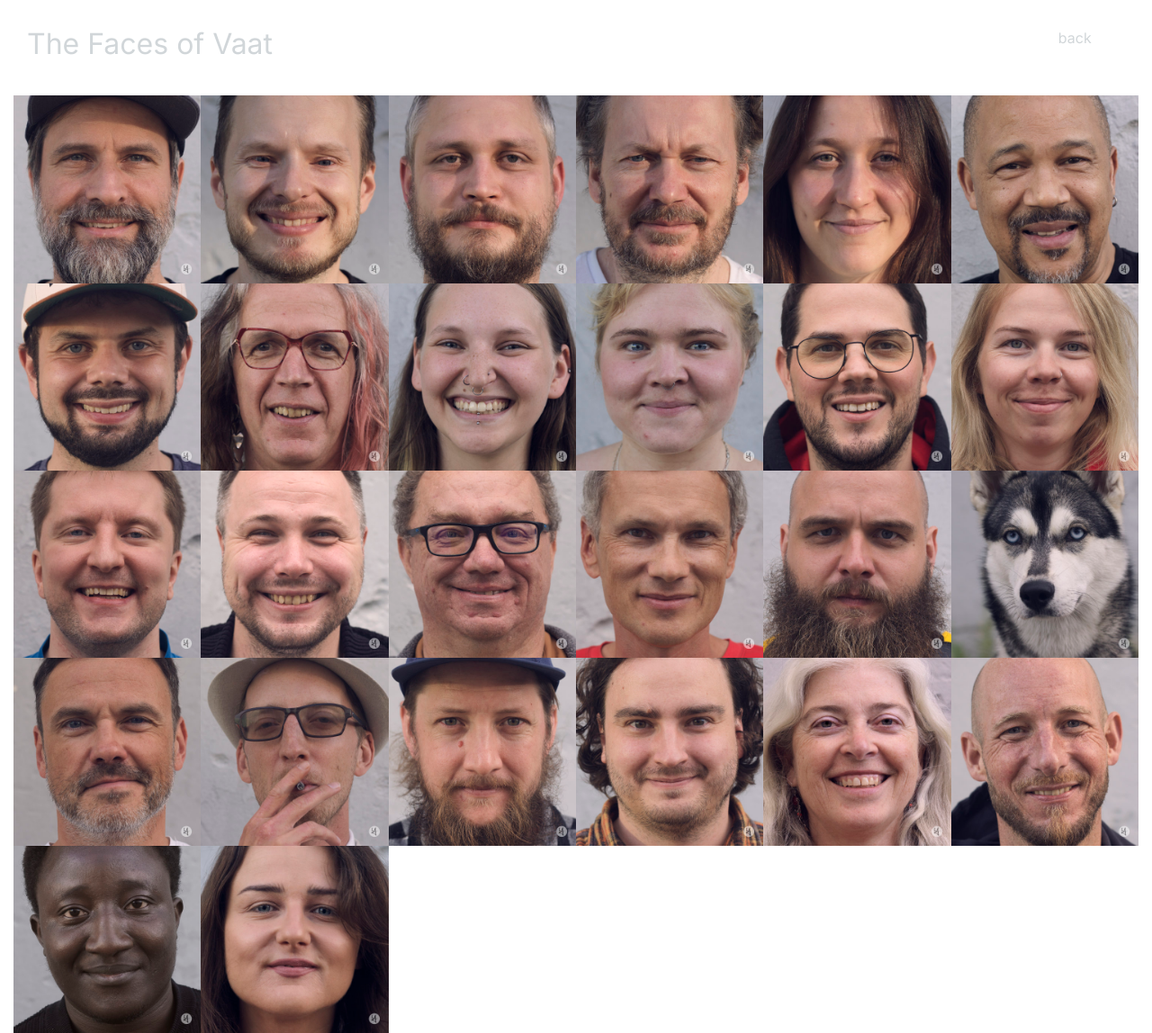
After one commit to Vaat/vaat-website, a PHP site: page /faces-of-vaat in a window 1280 px wide. The commit adds this page. Shown: the whole page at 90% size. Run offline with PHP 8.4, Linux system fonts and the light colour scheme; some libraries are stand-ins or nearby versions.

Commit message:
update brewing, add faces of vaat page

```diff
--- /dev/null
+++ b/public/faces-of-vaat.php
@@ -0,0 +1,64 @@
+<!DOCTYPE html>
+<html lang="en">
+<head>
+    <meta charset="UTF-8">
+    <meta name="viewport" content="width=device-width, initial-scale=1.0">
+    <title>Faces of Vaat</title>
+    <link rel="stylesheet" href="https://fonts.googleapis.com/css?family=Inter">
+    <link rel="stylesheet" href="https://stackpath.bootstrapcdn.com/bootstrap/4.5.2/css/bootstrap.min.css">
+    <style>
+        .face-img {
+            width: 100%;
+            height: auto; /* Ensure the whole image is shown */
+        }
+        .row {
+            margin: 0;
+        }
+        .back {
+            color: #D1D6D9;
+            font-family: Inter, sans-serif;
+            margin-top: 30px;
+            display: block;
+        }
+        a {
+            color: #E37462;
+            transition: color .08s;
+        }
+        a:hover {
+            color: #E37462;
+            text-decoration: underline;
+        }
+        h2 {
+            line-height: 1.2;
+            font-family: Inter, sans-serif;
+            color: #D1D6D9;
+            padding: 30px 0;
+        }
+    </style>
+</head>
+<body>
+<div class="container-fluid">
+    <div class="row">
+        <div class="col-lg-11">
+            <h2>The Faces of Vaat</h2>
+        </div>
+        <div class="col-lg-1">
+            <a href="index.php" class="back">back</a>
+        </div>
+    </div>
+    <div class="row no-gutters">
+        <?php
+        $images = glob('images/faces-of-vaat/*.jpg');
+        foreach ($images as $filename) :
+            ?>
+            <div class="col-6 col-md-3 col-lg-2">
+                <img src="<?= $filename ?>" class="face-img" alt="Face of Vaat">
+            </div>
+        <?php endforeach; ?>
+    </div>
+</div>
+<script src="https://code.jquery.com/jquery-3.5.1.slim.min.js"></script>
+<script src="https://cdn.jsdelivr.net/npm/@popperjs/core@2.5.4/dist/umd/popper.min.js"></script>
+<script src="https://stackpath.bootstrapcdn.com/bootstrap/4.5.2/js/bootstrap.min.js"></script>
+</body>
+</html>
```
Also changed, not shown: public/brewing.php (+4 -3 lines), public/index.php (+10 -5 lines), .platform.app.yaml.
